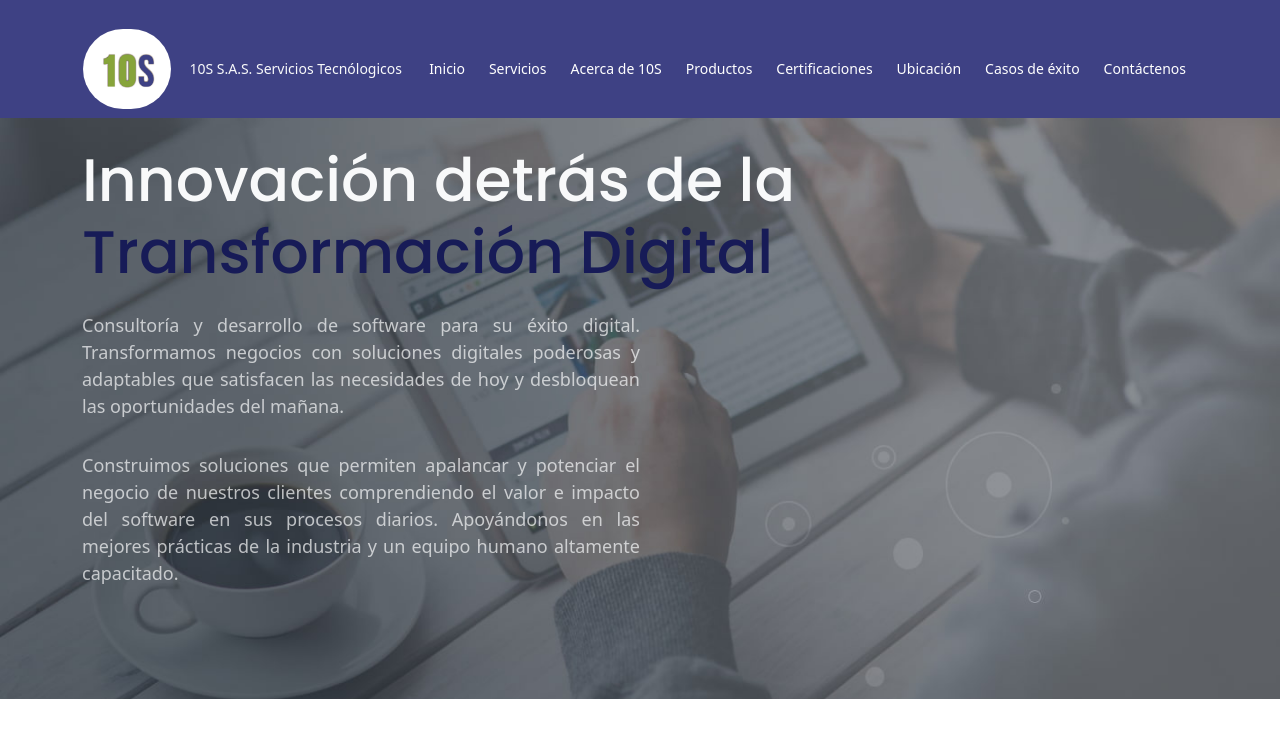
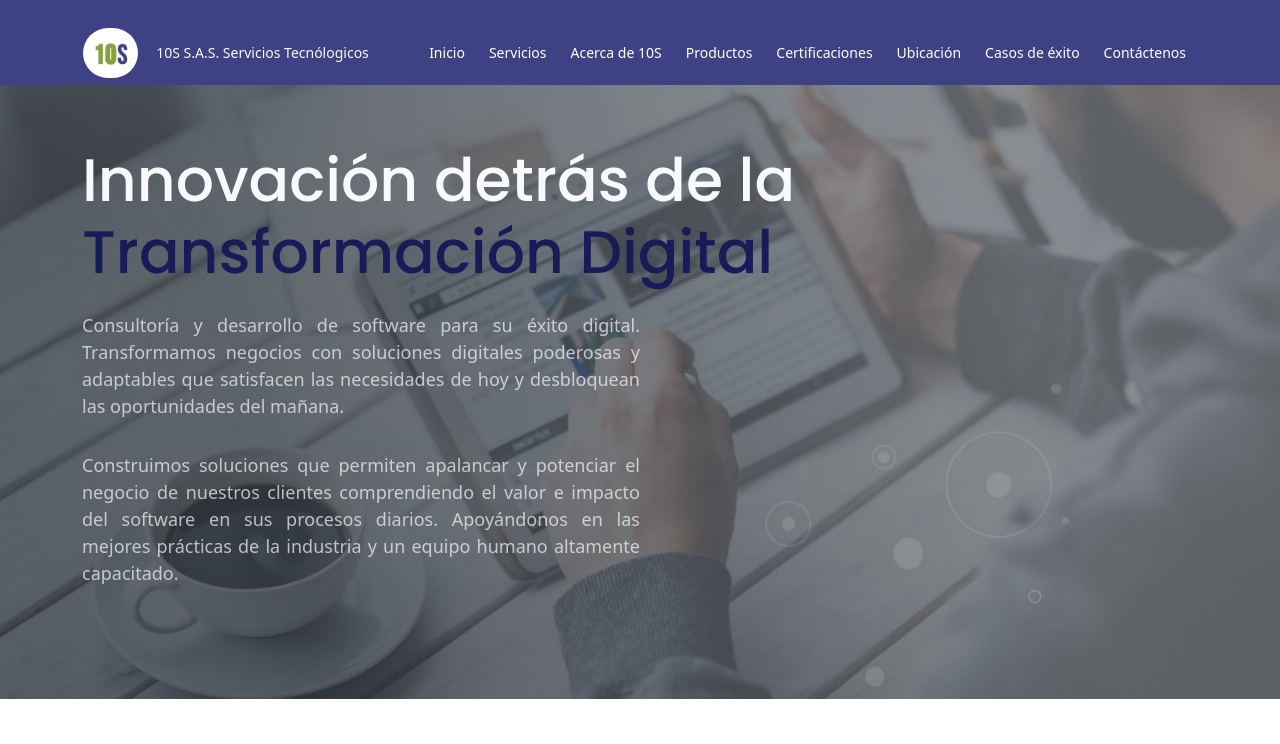
Before and after one commit to HeisenberXx/pagiina-10s-Lina, a plain HTML site: page 10S_Page/index.html in a window 1280 px wide. Shown: the top 744 px of the page. Drawn offline with Linux system fonts and the light colour scheme.

Commit message:
se añaden los cambios de lina

```diff
--- a/10S_Page/css/style.css
+++ b/10S_Page/css/style.css
@@ -176,15 +176,17 @@ li {
 /*     Navigation     */
 /**********************/
 .navbar {
+	height: 85px;
     font-weight: 500;
     font-size: 0.875rem;
     line-height: 0.875rem;
+    align-items: center;
     background-color: var(--primary);
     box-shadow: 0 1px 6px 0 rgba(0, 0, 0, 0.025);
 }
 
 .navbar .logo{
-	height: 80px;
+	height: 50px;
     border-radius: 50px;
     border-color: black;
     border-bottom: #3E4184;
```
Lines whose indentation alone changed are shown as unchanged.
